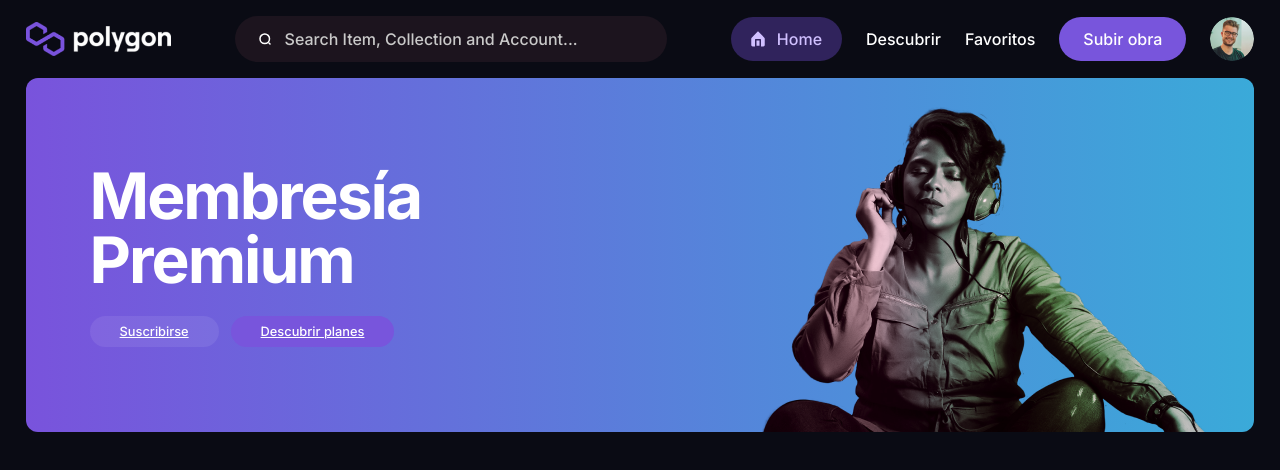
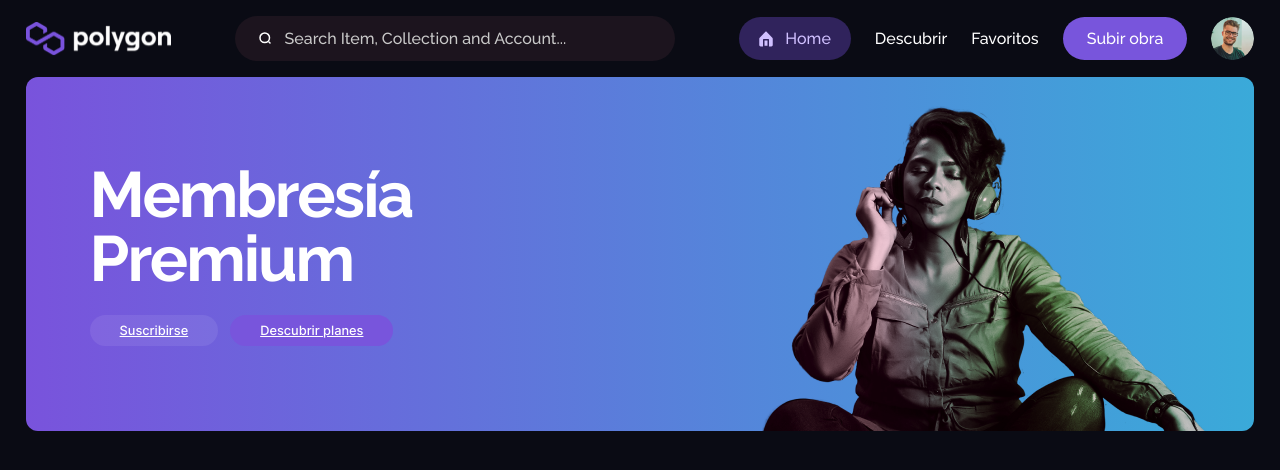
Before and after one commit to t19d/prueba-metlabs, a Next.js app: page / in a window 1280 px wide. Shown: the top 470 px of the page. Built offline with nearby package versions, Linux system fonts and the light colour scheme.

Commit message:
fix: :bug: Remove font default

```diff
--- a/src/app/layout.tsx
+++ b/src/app/layout.tsx
@@ -1,8 +1,5 @@
 import type { Metadata } from "next";
-import { Inter } from "next/font/google";
 import "./globals.css";
-
-const inter = Inter({ subsets: ["latin"] });
 
 export const metadata: Metadata = {
 	title: "Create Next App",
@@ -16,7 +13,7 @@ export default function RootLayout({
 }>) {
 	return (
 		<html lang="es">
-      <body className={inter.className}>{children}</body>
+			<body>{children}</body>
 		</html>
 	);
 }
```
Lines whose indentation alone changed are shown as unchanged.
